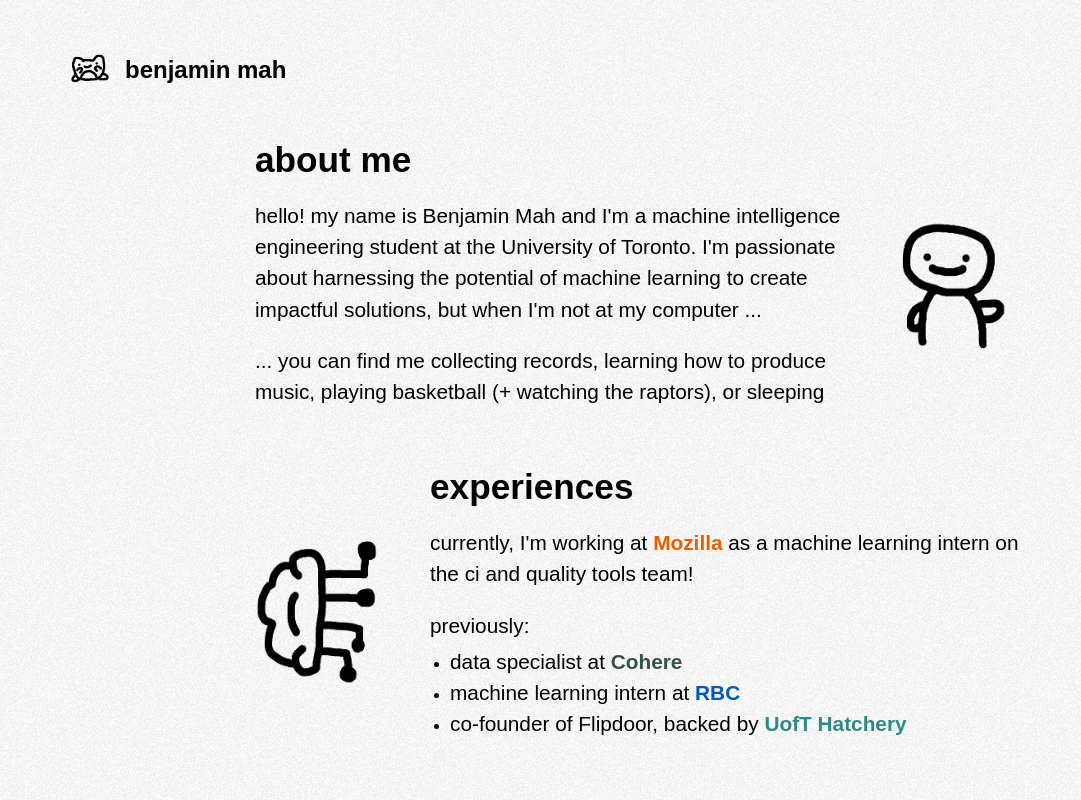
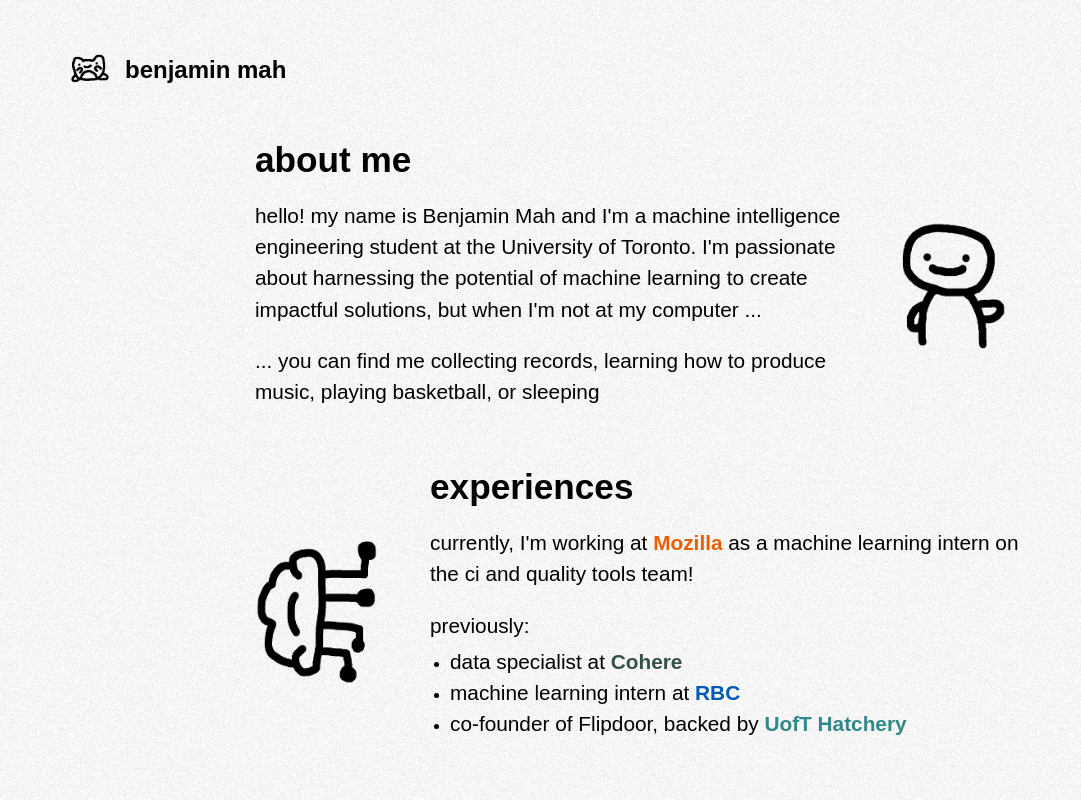
Before and after one commit to benjaminmah/personal-portfolio, a React (Create React App) app: page /about in a window 1280 px wide. Shown: the whole page, without its empty margins (0-1081 px from the left). Built offline with nearby package versions, Linux system fonts and the light colour scheme; a web font is replaced by a local one.

Commit message:
Changed song

```diff
--- a/src/components/about.js
+++ b/src/components/about.js
@@ -8,7 +8,7 @@
                 <div className="about-text">
                     <h1>about me</h1>
                     <p>hello! my name is Benjamin Mah and I'm a machine intelligence engineering student at the University of Toronto. I'm passionate about harnessing the potential of machine learning to create impactful solutions, but when I'm not at my computer ...</p>
-                    <p>... you can find me collecting records, learning how to produce music, playing basketball (+ watching the raptors), or sleeping</p>
+                    <p>... you can find me collecting records, learning how to produce music, playing basketball, or sleeping</p>
                 </div>
                 <img src="/icons/me1.png" alt="me" className="about-image" />
             </div>
--- a/src/components/home.js
+++ b/src/components/home.js
@@ -12,7 +12,7 @@
         <div className="home">
             <h1>hi! i'm benjamin</h1>
             <p className="blurb">
-                pause - eddie and the bricks
+                Midnight Train - SE SO NEON
                 <span className={`music-player ${isPlaying ? 'playing' : ''}`} onClick={togglePlayPause}>
                     <img src={isPlaying ? `${baseUrl}/icons/pause1.png` : `${baseUrl}/icons/play1.png`} alt="Music Player" className="music-icon" />
                 </span>
```
Also changed, not shown: 1 other file (tests, documents, lock files or other folders).
